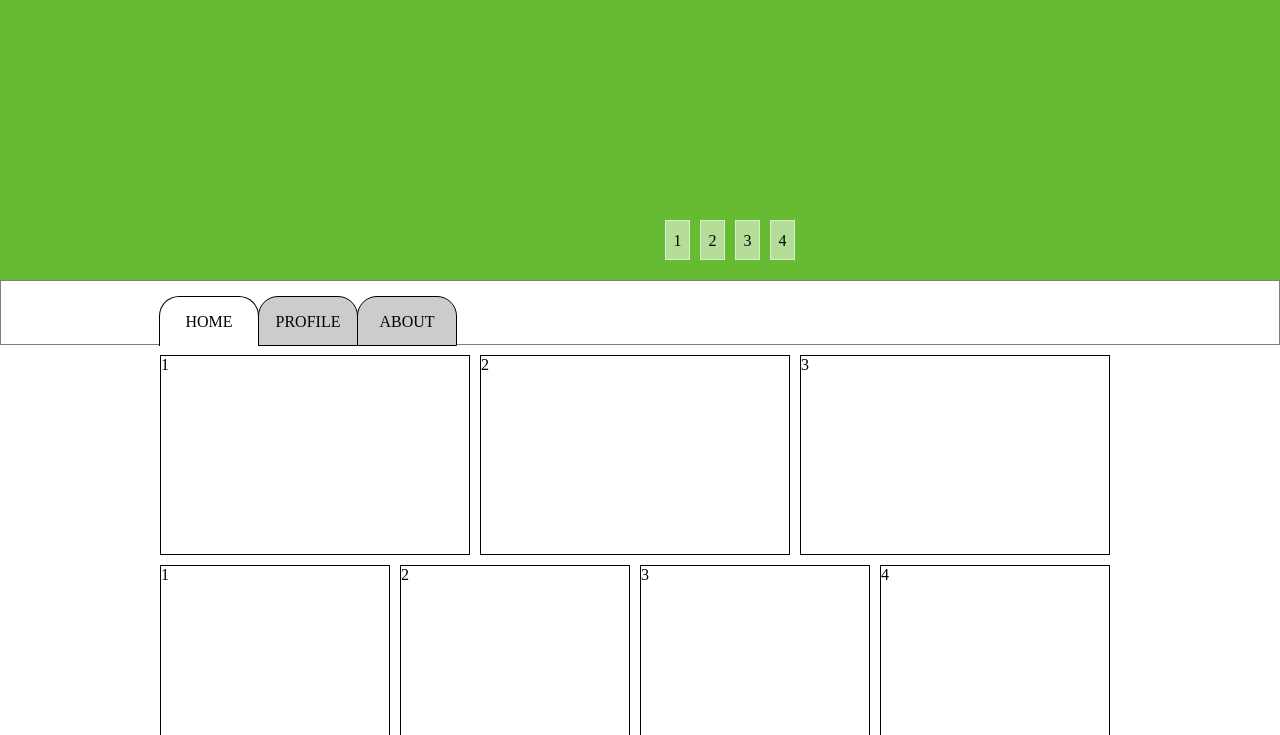
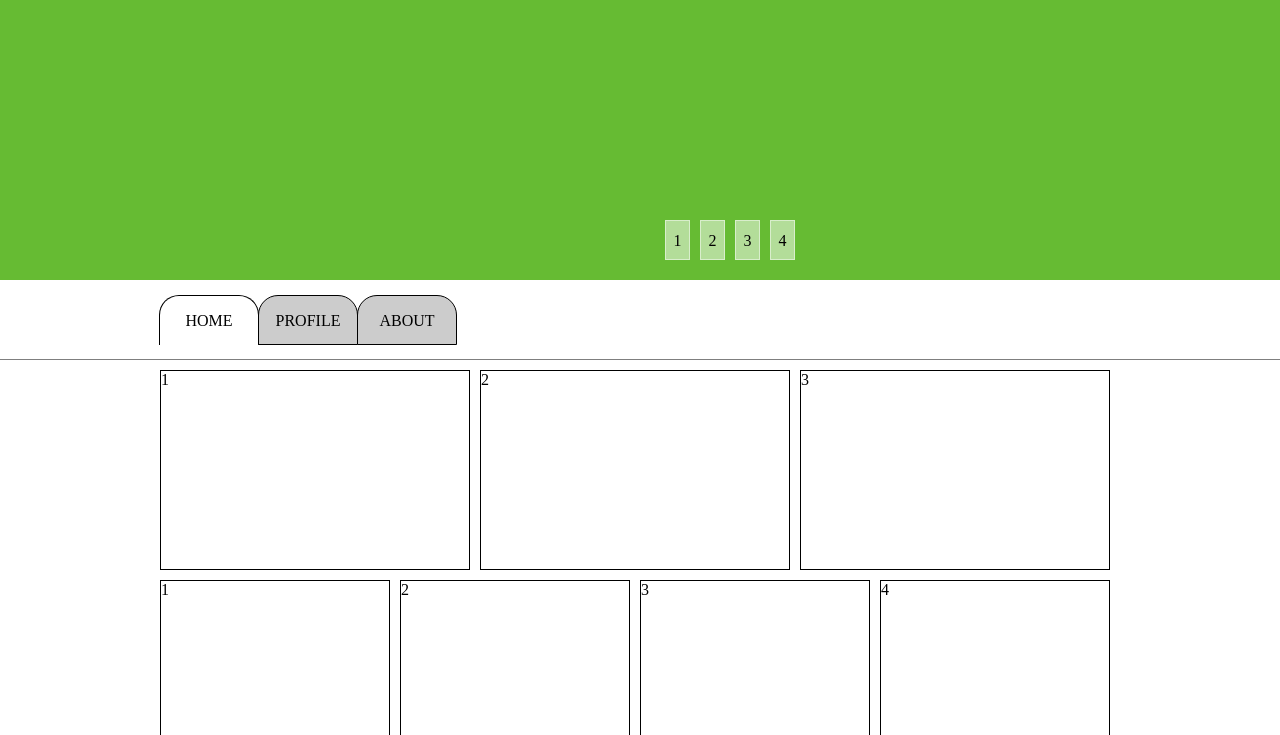
Before and after one commit to rewriting45/front_end, a plain HTML site: page layout1/index.html in a window 1280 px wide. Shown: the part 65-800 px from the top of the page. Drawn offline with Linux system fonts and the light colour scheme.

Commit message:
Update style.css

```diff
--- a/layout1/css/style.css
+++ b/layout1/css/style.css
@@ -73,7 +73,7 @@ header .w {
 #main-nav {
     width: 100%;
     height: 65px;
-    border: 1px solid rgba(00, 00, 00, 0.5);
+    border-bottom: 1px solid rgba(00, 00, 00, 0.5);
 }
 
 #main-nav .w ul {
```
